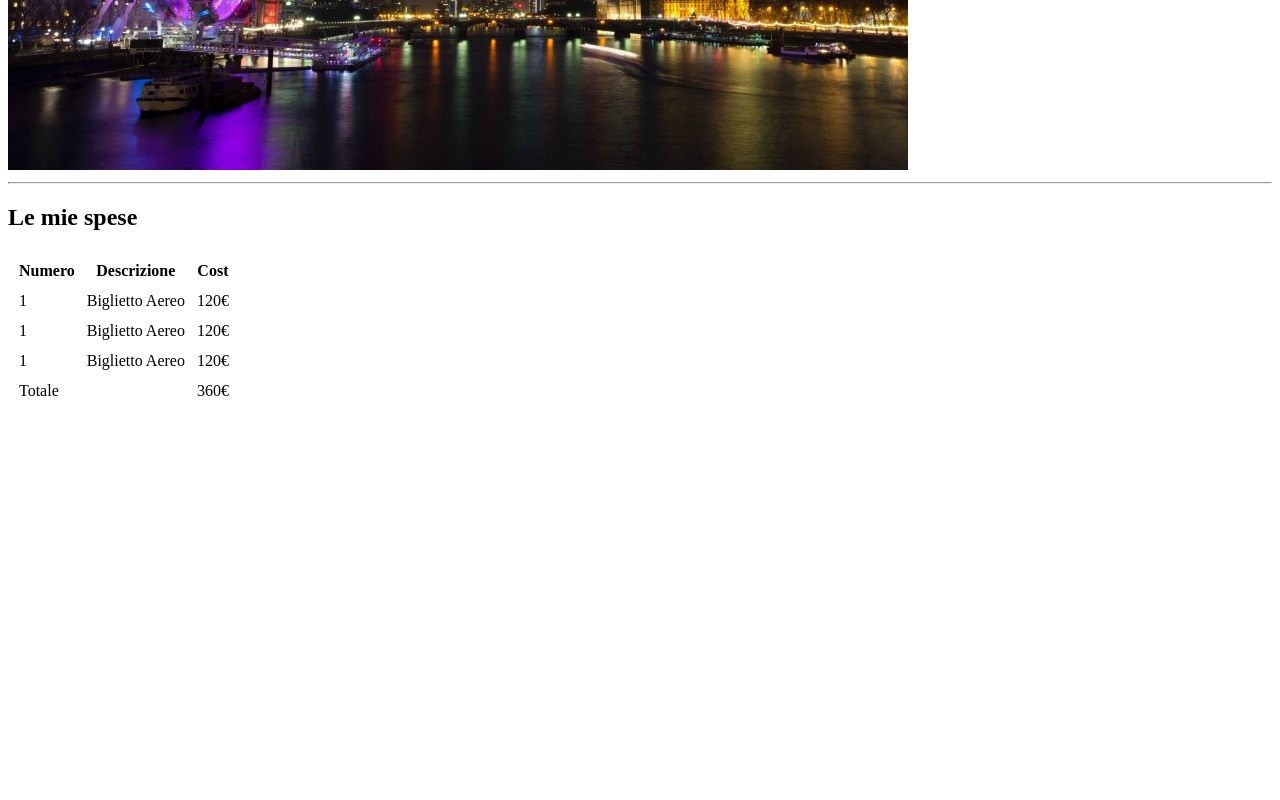
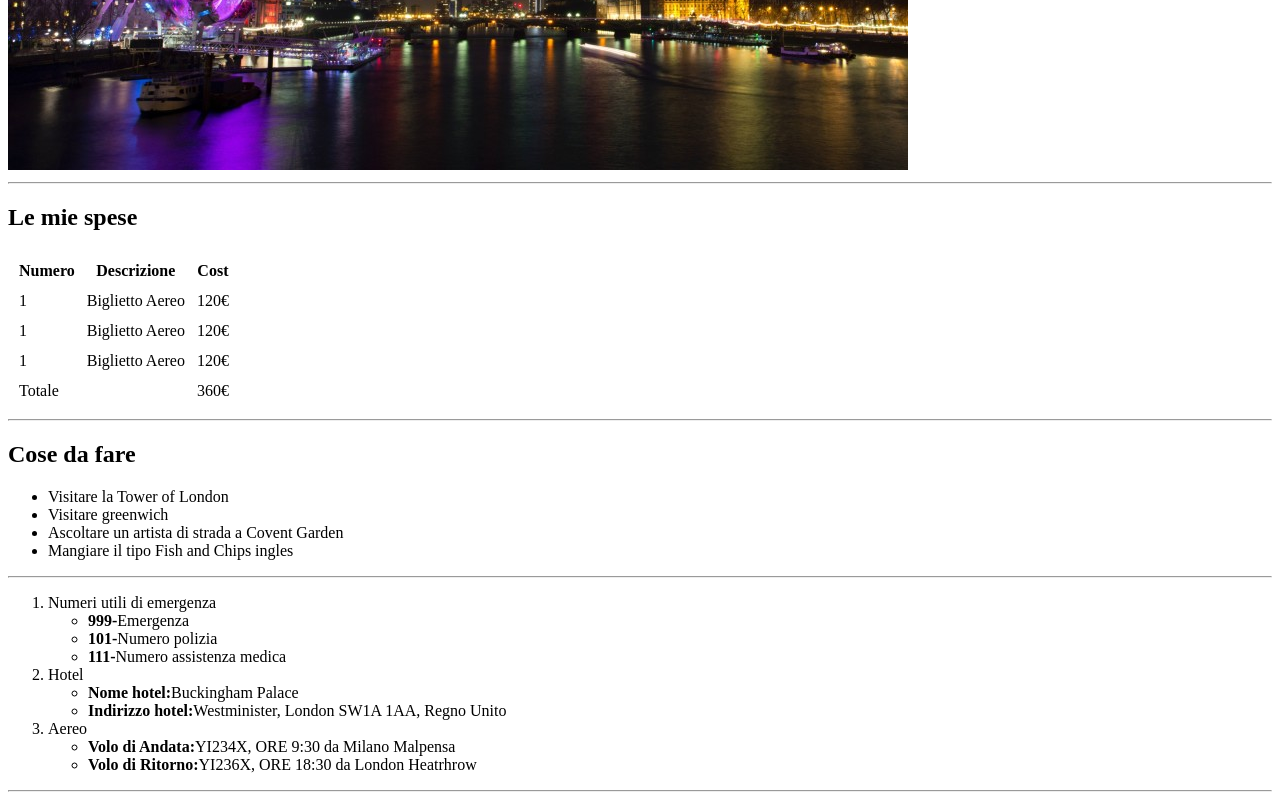
Before and after one commit to itsjackie00/html-london-trip, a plain HTML site: page index.html in a window 1280 px wide. Shown: the part 510-1310 px from the top of the page. Before the commit the page ends 929 px from the top, so only its background shows below. Drawn offline with Linux system fonts and the light colour scheme.

Commit message:
list and important info

```diff
--- a/index.html
+++ b/index.html
@@ -59,6 +59,42 @@
                         </tr>
                     </tfoot>
             </table>
+            <hr>
+        </section>
+
+    <!-- lista di cose da fare  -->
+        <section>
+            <h2>Cose da fare</h2>
+            <ul>
+                <li>Visitare la Tower of London</li>
+                <li>Visitare greenwich</li>
+                <li>Ascoltare un artista di strada a Covent Garden</li>
+                <li>Mangiare il tipo Fish and Chips ingles</li>
+            </ul>
+            <hr>
+        </section>
+
+    <!-- informazioni utili -->
+        <section>
+            <ol>
+                <li>Numeri utili di emergenza</li>
+                <ul>
+                    <li><strong>999-</strong>Emergenza</li>
+                    <li><strong>101-</strong>Numero polizia</li>
+                    <li><strong>111-</strong>Numero assistenza medica</li>
+                </ul>
+                <li>Hotel</li>
+                <ul>
+                    <li><strong>Nome hotel:</strong>Buckingham Palace</li>
+                    <li><strong>Indirizzo hotel:</strong>Westminister, London SW1A 1AA, Regno Unito</li>
+                </ul>
+                <li>Aereo</li>
+                <ul>
+                    <li><strong>Volo di Andata:</strong>YI234X, ORE 9:30 da Milano Malpensa</li>
+                    <li><strong>Volo di Ritorno:</strong>YI236X, ORE 18:30 da London Heatrhrow</li>
+                </ul>
+            </ol>
+            <hr>
         </section>
     </main>
 </body>
```
